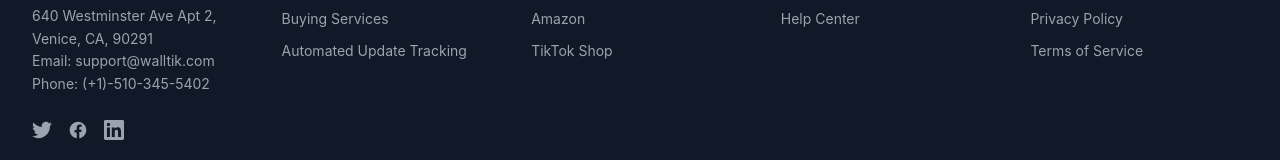
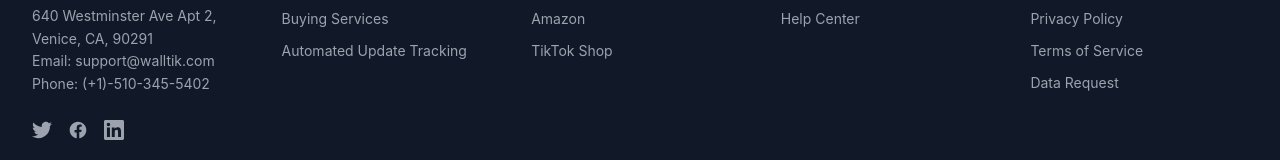
Before and after one commit to afirstimer/walltik, a Next.js app: page / in a window 1280 px wide. Shown: the part 6695-6855 px from the top of the page. Built offline with nearby package versions, Linux system fonts and the light colour scheme; no server answers.

Commit message:
Add DSR, update appURL

```diff
--- a/src/components/Footer.tsx
+++ b/src/components/Footer.tsx
@@ -19,7 +19,8 @@ export default function Footer() {
         company: [
             { name: 'About Us', href: '/about-us' },
             { name: 'Privacy Policy', href: '/privacy-policy' },
-            { name: 'Terms of Service', href: '/terms-of-service' }
+            { name: 'Terms of Service', href: '/terms-of-service' },
+            { name: 'Data Request', href: '/data-request' }
         ]
     };
 
--- a/src/components/Header.tsx
+++ b/src/components/Header.tsx
@@ -11,9 +11,8 @@ export default function Header() {
     const [isMenuOpen, setIsMenuOpen] = useState(false);
 
     const showUnderDev = () => {
-        // navigate to app.walltik.com
-        window.location.href = 'https://app.walltik.com';
-        // alert('The feature is under maintenance');
+        const appURL = process.env.NEXT_PUBLIC_APP_URL || 'https://app.walltik.com';
+        window.location.href = appURL;
     }
 
     return (
```
